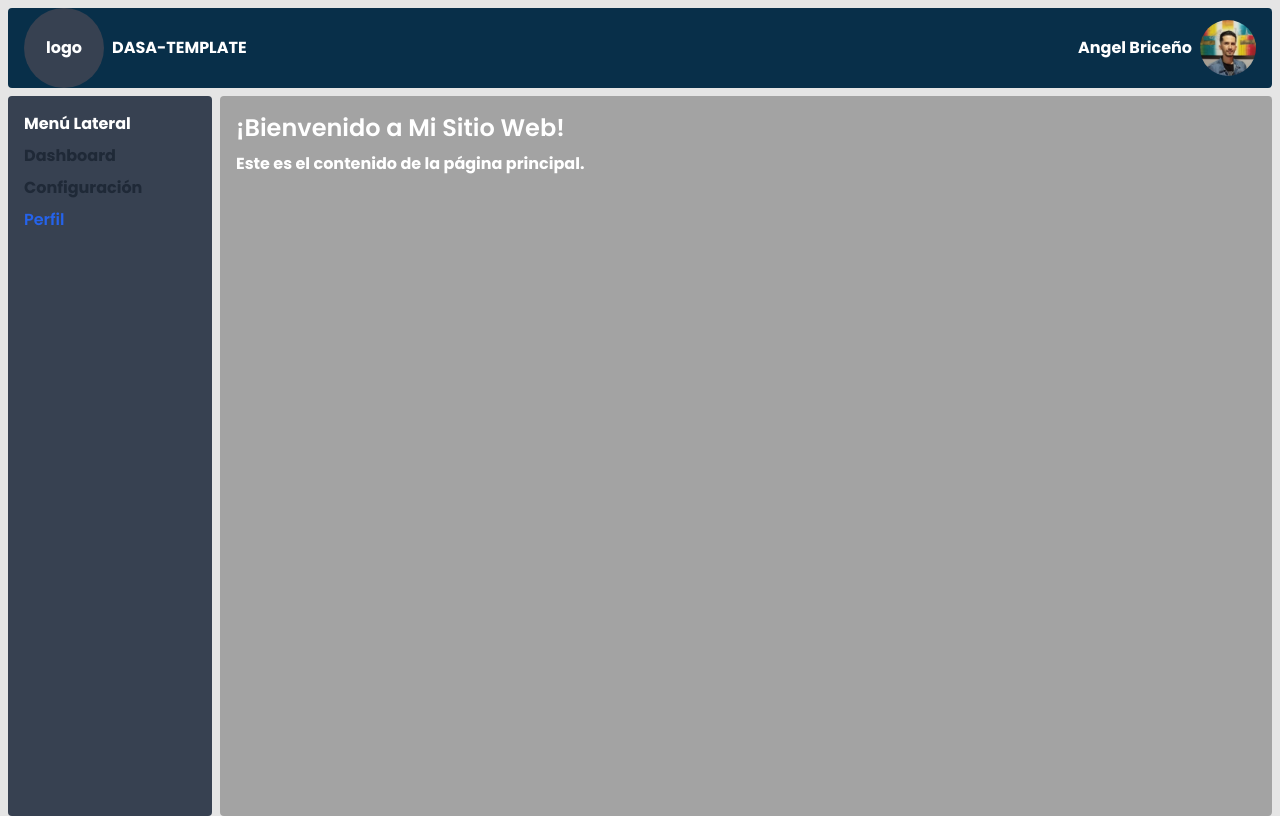
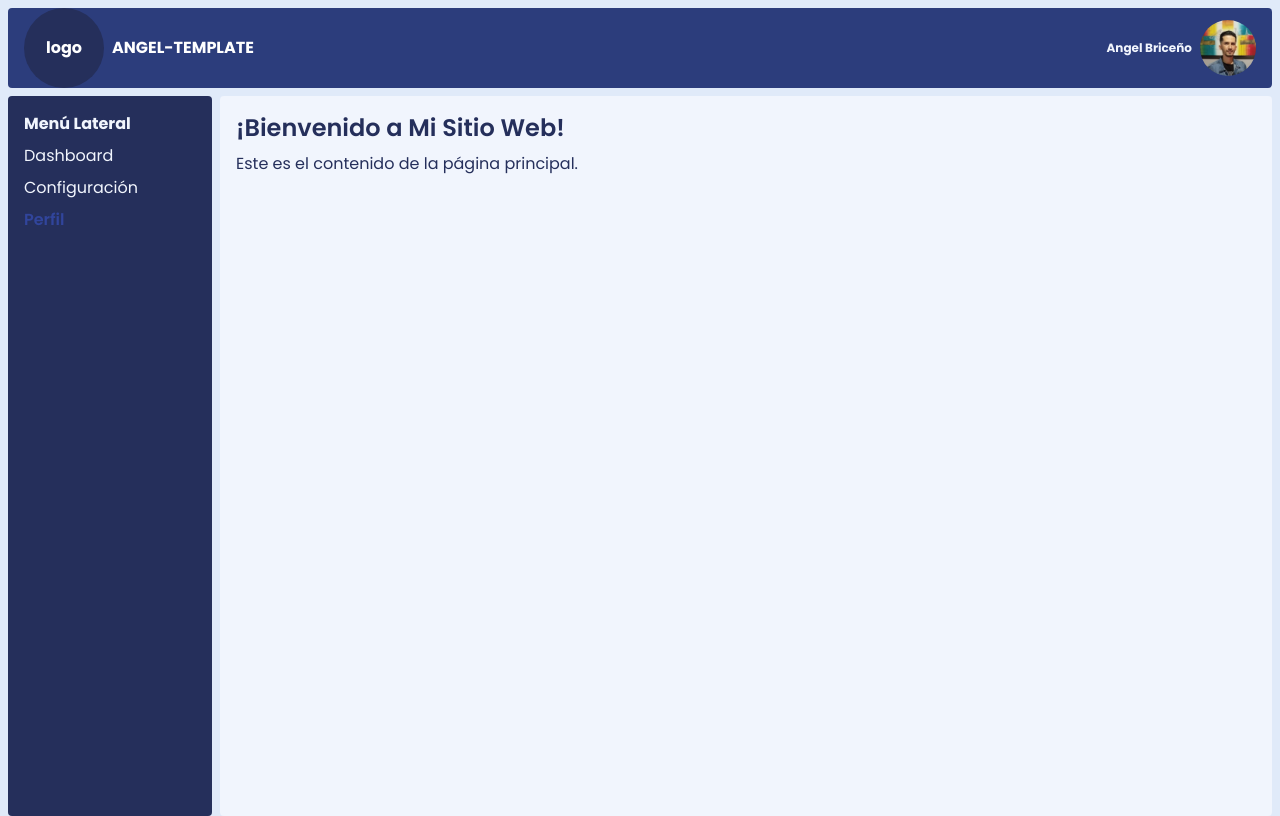
Before and after one commit to Angeluchidev/Flask-Dashboard-Angel-v1, a Flask app: page /profile in a window 1280 px wide. Run offline with Flask 3, Linux system fonts and the light colour scheme; some libraries are stand-ins or nearby versions.

Commit message:
avance-colores-degradados

```diff
--- a/app.py
+++ b/app.py
@@ -3,7 +3,7 @@ from flask import Flask, render_template
 app = Flask(__name__)
 
 datos = {
-  "sistema": "DASA-TEMPLATE",
+  "sistema": "ANGEL-TEMPLATE",
   "usuario": "Angel Briceño",
   "perfil": "Administrador",
   "imagen":"perfil.jpg"
--- a/static/css/styles.css
+++ b/static/css/styles.css
@@ -23,7 +23,7 @@
   --tw-ring-inset:  ;
   --tw-ring-offset-width: 0px;
   --tw-ring-offset-color: #fff;
-  --tw-ring-color: rgb(59 130 246 / 0.5);
+  --tw-ring-color: rgb(83 130 222 / 0.5);
   --tw-ring-offset-shadow: 0 0 #0000;
   --tw-ring-shadow: 0 0 #0000;
   --tw-shadow: 0 0 #0000;
@@ -77,7 +77,7 @@
   --tw-ring-inset:  ;
   --tw-ring-offset-width: 0px;
   --tw-ring-offset-color: #fff;
-  --tw-ring-color: rgb(59 130 246 / 0.5);
+  --tw-ring-color: rgb(83 130 222 / 0.5);
   --tw-ring-offset-shadow: 0 0 #0000;
   --tw-ring-shadow: 0 0 #0000;
   --tw-shadow: 0 0 #0000;
@@ -590,46 +590,52 @@ video {
 
 .base {
   --tw-bg-opacity: 1;
-  background-color: rgb(229 229 229 / var(--tw-bg-opacity, 1));
+  background-color: rgb(224 234 249 / var(--tw-bg-opacity, 1));
 }
 
 .nav {
   border-radius: 0.25rem;
   --tw-bg-opacity: 1;
-  background-color: rgb(8 47 73 / var(--tw-bg-opacity, 1));
+  background-color: rgb(44 61 124 / var(--tw-bg-opacity, 1));
   padding-top: 0.5rem;
   padding-bottom: 0.5rem;
   padding-left: 1rem;
   padding-right: 1rem;
   font-weight: 700;
   --tw-text-opacity: 1;
-  color: rgb(255 255 255 / var(--tw-text-opacity, 1));
+  color: rgb(37 47 91 / var(--tw-text-opacity, 1));
 }
 
 .aside {
   border-radius: 0.25rem;
   --tw-bg-opacity: 1;
-  background-color: rgb(55 65 81 / var(--tw-bg-opacity, 1));
+  background-color: rgb(37 47 91 / var(--tw-bg-opacity, 1));
   padding-top: 0.5rem;
   padding-bottom: 0.5rem;
   padding-left: 1rem;
   padding-right: 1rem;
-  font-weight: 700;
   --tw-text-opacity: 1;
-  color: rgb(255 255 255 / var(--tw-text-opacity, 1));
+  color: rgb(241 245 253 / var(--tw-text-opacity, 1));
 }
 
 .content {
   border-radius: 0.25rem;
   --tw-bg-opacity: 1;
-  background-color: rgb(163 163 163 / var(--tw-bg-opacity, 1));
+  background-color: rgb(241 245 253 / var(--tw-bg-opacity, 1));
   padding-top: 0.5rem;
   padding-bottom: 0.5rem;
   padding-left: 1rem;
   padding-right: 1rem;
+  --tw-text-opacity: 1;
+  color: rgb(37 47 91 / var(--tw-text-opacity, 1));
+}
+
+h3 {
+  font-size: 0.75rem;
+  line-height: 1rem;
   font-weight: 700;
   --tw-text-opacity: 1;
-  color: rgb(255 255 255 / var(--tw-text-opacity, 1));
+  color: rgb(241 245 253 / var(--tw-text-opacity, 1));
 }
 
 .static {
@@ -778,19 +784,14 @@ video {
   background-color: rgb(0 0 0 / var(--tw-bg-opacity, 1));
 }
 
-.bg-color-primario {
+.bg-blue-900 {
   --tw-bg-opacity: 1;
-  background-color: rgb(8 47 73 / var(--tw-bg-opacity, 1));
+  background-color: rgb(44 61 124 / var(--tw-bg-opacity, 1));
 }
 
-.bg-color-secundario {
+.bg-blue-950 {
   --tw-bg-opacity: 1;
-  background-color: rgb(55 65 81 / var(--tw-bg-opacity, 1));
-}
-
-.bg-gray-200 {
-  --tw-bg-opacity: 1;
-  background-color: rgb(229 231 235 / var(--tw-bg-opacity, 1));
+  background-color: rgb(37 47 91 / var(--tw-bg-opacity, 1));
 }
 
 .bg-gray-800 {
@@ -823,19 +824,19 @@ video {
   font-weight: 600;
 }
 
-.text-blue-600 {
+.text-blue-50 {
   --tw-text-opacity: 1;
-  color: rgb(37 99 235 / var(--tw-text-opacity, 1));
+  color: rgb(241 245 253 / var(--tw-text-opacity, 1));
+}
+
+.text-blue-800 {
+  --tw-text-opacity: 1;
+  color: rgb(49 69 156 / var(--tw-text-opacity, 1));
 }
 
 .text-gray-300 {
   --tw-text-opacity: 1;
   color: rgb(209 213 219 / var(--tw-text-opacity, 1));
-}
-
-.text-gray-800 {
-  --tw-text-opacity: 1;
-  color: rgb(31 41 55 / var(--tw-text-opacity, 1));
 }
 
 .text-white {
--- a/templates/base.html
+++ b/templates/base.html
@@ -16,15 +16,15 @@
 </head>
 <body class="base grid grid-cols-12 gap-2 p-2 h-[100vh]">
     <!-- Navigation Menu -->
-    <nav class="nav col-span-12 bg-color-promario text-white p-4 flex justify-between items-center h-[10vh]">
+    <nav class="nav col-span-12 text-white p-4 flex justify-between items-center h-[10vh]">
         <div class="flex justify-start items-center gap-2">
-            <div class="flex justify-center items-center w-20 h-20 bg-color-secundario rounded-full"><h1>logo</h1></div>
+            <div class="flex justify-center items-center w-20 h-20 bg-blue-950 rounded-full"><h1>logo</h1></div>
             <h1>{{datos.sistema}}</h1>
         </div>
         <div class="flex justify-end items-center gap-2">
-            <h6>{{datos.usuario}}</h6>
+            <h3>{{datos.usuario}}</h3>
             <img class="rounded-full hidden md:block w-14" bg-black src="/static/img/perfil.jpg" alt="">
-            <button class="md:hidden text-white" onclick="toggleSidebar()">☰</button> <!-- Hamburger button -->
+            <button class="md:hidden text-blue-50" onclick="toggleSidebar()">☰</button> <!-- Hamburger button -->
         </div>
     </nav>
 
@@ -36,14 +36,15 @@
     </aside>
 
     <!-- Mobile Sidebar -->
-    <aside id="mobile-sidebar" class="fixed inset-y-0 right-0 w-64 bg-gray-200 transform translate-x-full transition-transform duration-300 ease-in-out md:hidden"">
-       <div class="bg-color-primario p-4 text-white">
+    <aside id="mobile-sidebar" class="fixed inset-y-0 right-0 w-64 bg-blue-950 text-blue-50 transform translate-x-full transition-transform duration-300 ease-in-out md:hidden"">
+       <div class="bg-blue-900 p-4 text-blue-50">
         <div class="flex justify-between items-start mb-4"> <!-- Flex container for the close button -->
             <img class="rounded-full w-[30%]" bg-black src="/static/img/perfil.jpg" alt="">
             <button class="text-right" onclick="toggleSidebar()">✖</button> <!-- Close button -->
         </div>
         <div class="flex justify-between items-center mb-4"> <!-- Flex container for the close button -->
-            <h2>{{datos.usuario}}</h2>
+
+            <h3>{{datos.usuario}}</h3>
         </div>
        </div>
        <div class="p-4">
--- a/templates/componentes/sidebar.html
+++ b/templates/componentes/sidebar.html
@@ -4,7 +4,7 @@
     <ul class="mt-2">
         {% for item in sidebar_items %}
             <li class="my-2">
-                <a href="{{ item.url }}" class="{% if item.url == active_route %}text-blue-600 font-semibold{% else %}text-gray-800{% endif %}">
+                <a href="{{ item.url }}" class="{% if item.url == active_route %}text-blue-800 font-semibold{% else %}text-blue-50{% endif %}">
                     {{ item.name }}
                 </a>
             </li>
```
Also changed, not shown: static/css/tailwind.css (+8 -4 lines), tailwind.config.js (+15 -0 lines).
